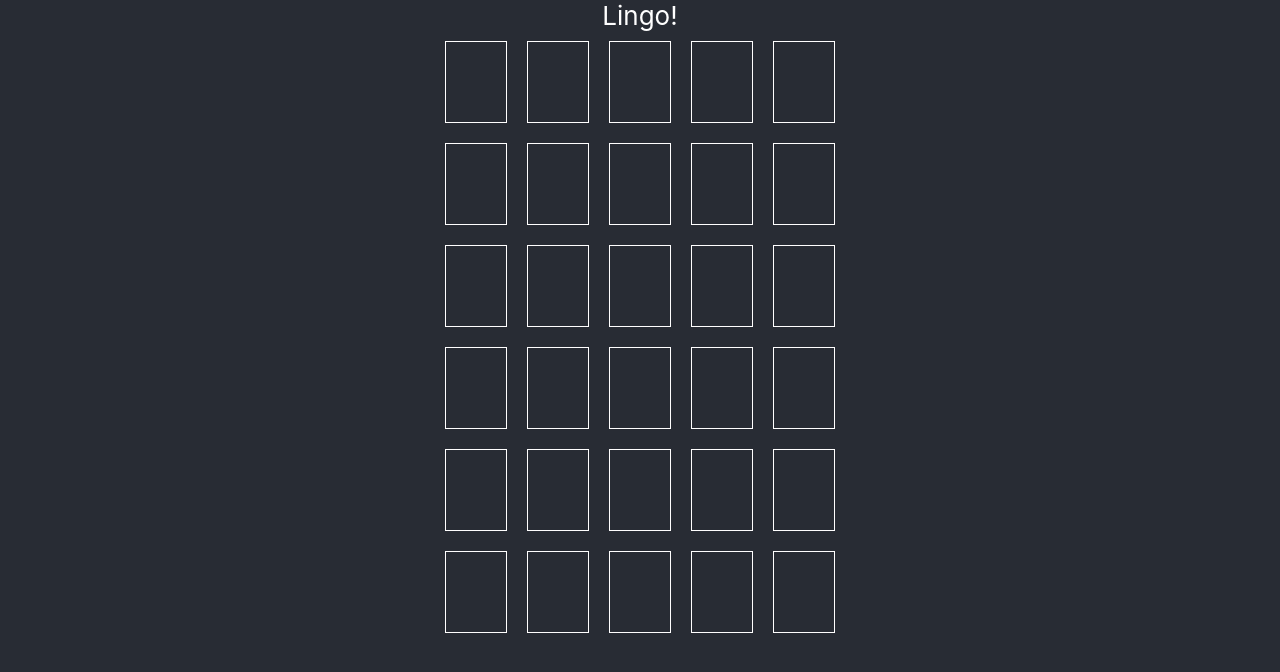
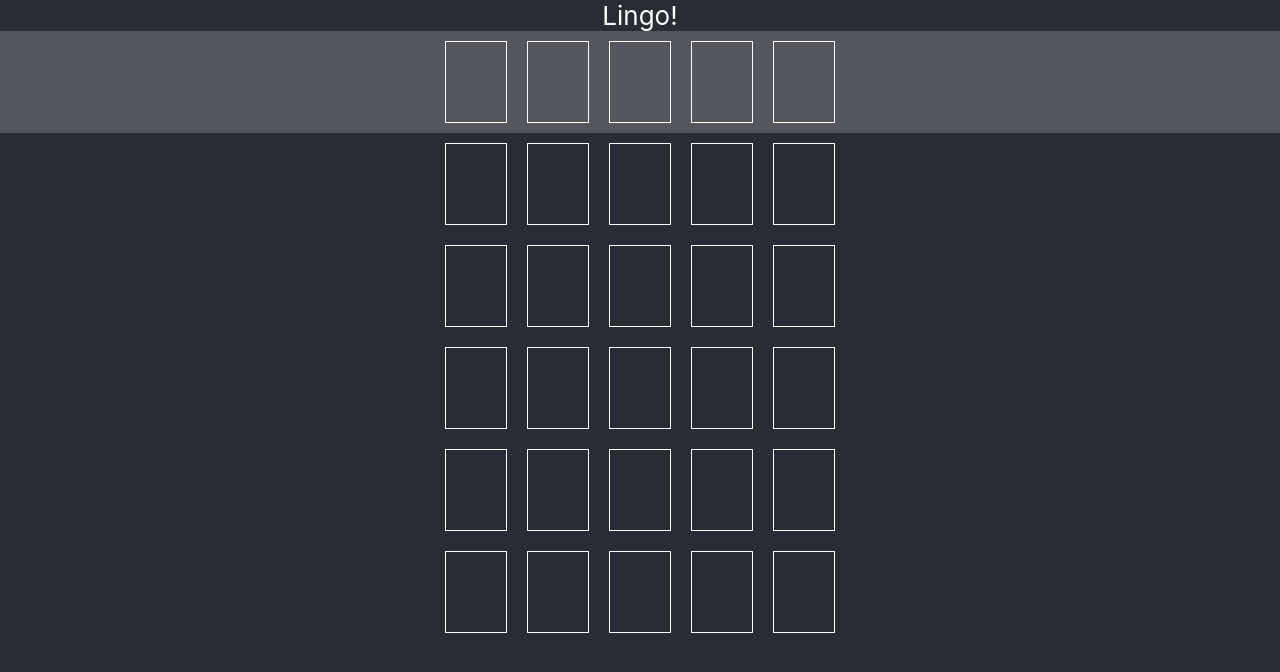
Before and after one commit to nerdomaly/lingo, a React (Create React App) app: page / in a window 1280 px wide. Shown: the top 672 px of the page. Built offline with nearby package versions, Linux system fonts and the light colour scheme.

Commit message:
Now correctly guess and highlights words.

```diff
--- a/src/App.tsx
+++ b/src/App.tsx
@@ -9,7 +9,7 @@ function GetRandom(max: number) {
 
 function App() {
     const [word] = useState(
-        FIVE_LETTER_WORDS[GetRandom(FIVE_LETTER_WORDS.length)]
+        FIVE_LETTER_WORDS[GetRandom(FIVE_LETTER_WORDS.length)].toUpperCase()
     );
 
     console.log(word);
--- a/src/components/LingoGameBoard.tsx
+++ b/src/components/LingoGameBoard.tsx
@@ -61,6 +61,7 @@ export const LingoGameBoard: React.FunctionComponent<{ word: string }> = (
                         key={`LingoWord${index}`}
                         word={props.word}
                         guess={guess}
+                        active={index === currentGuessIndex}
                     />
                 );
             })}
--- /dev/null
+++ b/src/components/LingoGuess.scss
@@ -0,0 +1,3 @@
+.active {
+    background-color: rgba(255, 255, 255, 0.2);
+}
--- a/src/components/LingoGuess.tsx
+++ b/src/components/LingoGuess.tsx
@@ -1,11 +1,24 @@
 import React from "react";
+import "./LingoGuess.scss";
 import { LingoLetter } from "./LingoLetter";
 
 export const LingoGuess: React.FunctionComponent<{
     word: string;
     guess?: string;
-    check?: boolean;
+    active: boolean;
 }> = (props) => {
+    const isCorrectPlace = (guessLetter: string, wordLetter: string) => {
+        if (props.active || guessLetter === "") return false;
+
+        return guessLetter === wordLetter;
+    };
+
+    const isCorrectLetter = (guessLetter: string, word: string) => {
+        if (props.active || guessLetter === "") return false;
+
+        return word.indexOf(guessLetter) > -1;
+    };
+
     const lingoLetters = (): Array<React.ReactNode> => {
         const items: Array<React.ReactNode> = [];
 
@@ -14,6 +27,14 @@ export const LingoGuess: React.FunctionComponent<{
                 <LingoLetter
                     key={`LingoLetter${i}`}
                     letter={props.guess?.[i]}
+                    correctPlace={isCorrectPlace(
+                        props.guess?.[i] ?? "",
+                        props.word[i]
+                    )}
+                    correctLetter={isCorrectLetter(
+                        props.guess?.[i] ?? "",
+                        props.word
+                    )}
                 />
             );
         }
@@ -21,5 +42,9 @@ export const LingoGuess: React.FunctionComponent<{
         return items;
     };
 
-    return <div>{lingoLetters()}</div>;
+    return (
+        <div className={`${props.active ? "active" : ""}`}>
+            {lingoLetters()}
+        </div>
+    );
 };
--- a/src/components/LingoLetter.scss
+++ b/src/components/LingoLetter.scss
@@ -11,4 +11,12 @@
     border: 1px solid white;
 
     font-size: 5vmin;
+
+    &.correctPlace {
+        background-color: rgba(0, 255, 0, 0.2);
+    }
+
+    &.correctLetter {
+        background-color: rgba(255, 255, 0, 0.8);
+    }
 }
--- a/src/components/LingoLetter.tsx
+++ b/src/components/LingoLetter.tsx
@@ -1,8 +1,20 @@
-import React from 'react';
-import './LingoLetter.scss';
+import React from "react";
+import "./LingoLetter.scss";
 
-export const LingoLetter: React.FunctionComponent<{ letter?: string }> = (
-    props
-) => {
-    return <div className="letterBox">{props.letter ?? <>&nbsp;</>}</div>;
+export const LingoLetter: React.FunctionComponent<{
+    letter?: string;
+    correctLetter: boolean;
+    correctPlace: boolean;
+}> = (props) => {
+    return (
+        <div
+            className={`letterBox ${props.correctPlace ? "correctPlace" : ""} ${
+                props.correctLetter && !props.correctPlace
+                    ? "correctLetter"
+                    : ""
+            }`}
+        >
+            {props.letter ?? <>&nbsp;</>}
+        </div>
+    );
 };
```
